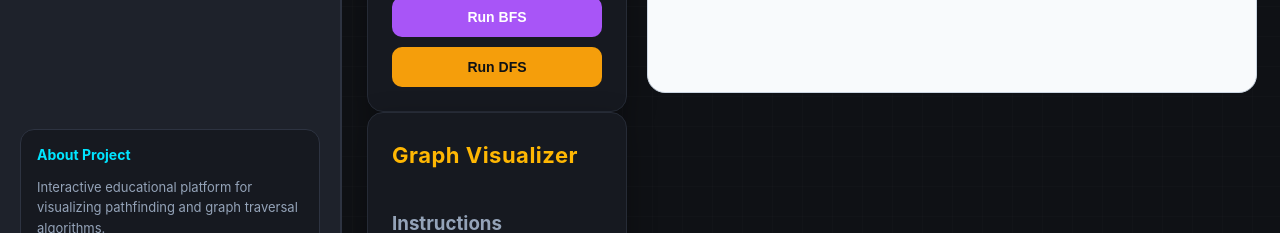
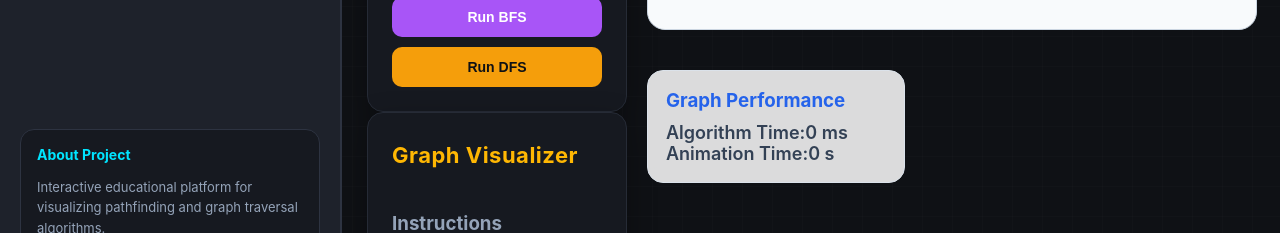
Before and after one commit to saisrinath-kotta/pathfinding-visualizer, a React (Create React App) app: page / in a window 1280 px wide. Both pictures are taken after a click on the button "Graph Visualizer". Shown: the part 526-759 px from the top of the page. Built offline with nearby package versions, Linux system fonts and the light colour scheme.

Commit message:
ADDED ANIMATION AND EXECUTION TIME FOR BFS FOR GRAPH

```diff
--- a/src/App.js
+++ b/src/App.js
@@ -55,6 +55,13 @@ function App() {
   = useState([]);
   const [edges, setEdges] =
     useState([]);
+    const [graphExecutionTime,
+  setGraphExecutionTime]
+  = useState(null);
+
+const [graphAnimationTime,
+  setGraphAnimationTime]
+  = useState(null);
 
 
   // ---------------- GENERATE GRAPH ----------------
@@ -91,6 +98,11 @@ function App() {
   resetGraphStyles();
   setGraphPath([]);
 
+  // START TIMER
+
+  const startTime =
+    performance.now();
+
   const result =
     bfsGraph(
       graph,
@@ -98,6 +110,15 @@ function App() {
       endNode
     );
 
+  // END TIMER
+
+  const endTime =
+    performance.now();
+
+  setGraphExecutionTime(
+    (endTime - startTime)
+      .toFixed(4)
+  );
 
   animateGraph(
     result,
@@ -147,6 +168,13 @@ function App() {
   ) {
     setGraphPath(
   result.shortestPath
+);
+const totalAnimationTime =
+  result.visitedOrder.length * 500;
+
+setGraphAnimationTime(
+  (totalAnimationTime / 1000)
+    .toFixed(2)
 );
 
     updateNodeType(
@@ -323,6 +351,24 @@ function App() {
                   nodes={nodes}
                   edges={edges}
                 />
+                <div className="runtime-box">
+
+  <h3>
+    Graph Performance
+  </h3>
+
+  <p>
+    Algorithm Time:
+    {graphExecutionTime || 0} ms
+  </p>
+
+  <p>
+    Animation Time:
+    {graphAnimationTime || 0} s
+  </p>
+
+</div>
+
                 {/* PATH OUTPUT */}
 
                 {graphPath.length > 0 && (
```
Lines whose indentation alone changed are shown as unchanged.
